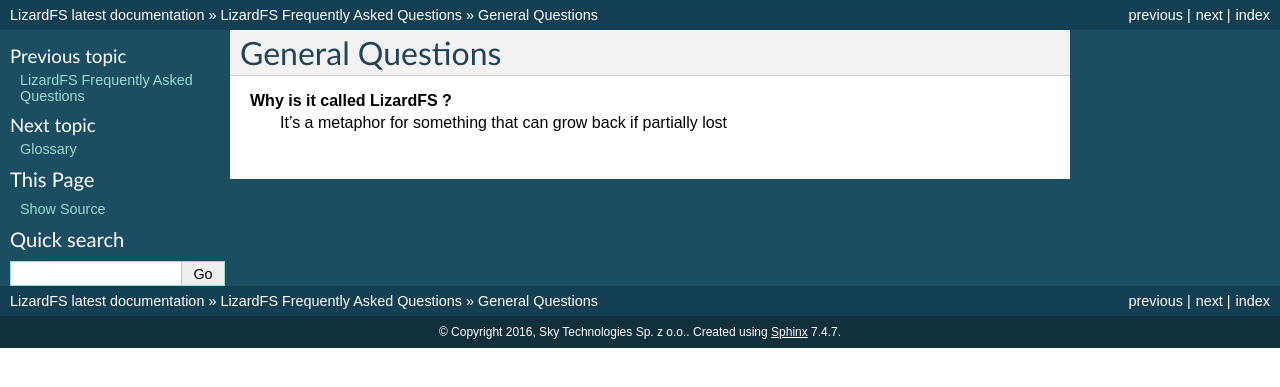
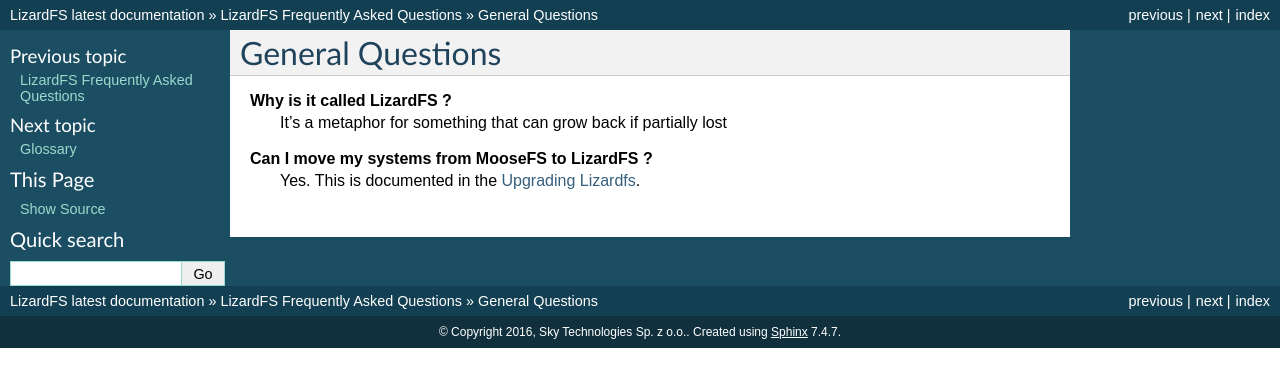
Before and after one commit to lizardfs/documentation, a Sphinx documentation site: the page built from source/faq/general.rst, in a window 1280 px wide. Shown: the top 387 px of the page. Built offline with Sphinx 7.4.7, drawn with Linux system fonts in a browser that asks for light colours; pages that are not in the unit, such as notebooks, are missing from menus.

Commit message:
doc: Adding more faq doc: fixed header formatting in upgrade docu

```diff
--- a/source/faq/general.rst
+++ b/source/faq/general.rst
@@ -4,3 +4,6 @@
 
 **Why is it called LizardFS ?**
   It's a metaphor for something that can grow back if partially lost
+
+**Can I move my systems from MooseFS to LizardFS ?**
+  Yes. This is documented in the :ref:`upgrading`.
```
Also changed, not shown: source/adminguide/upgrading.rst (+12 -9 lines).
